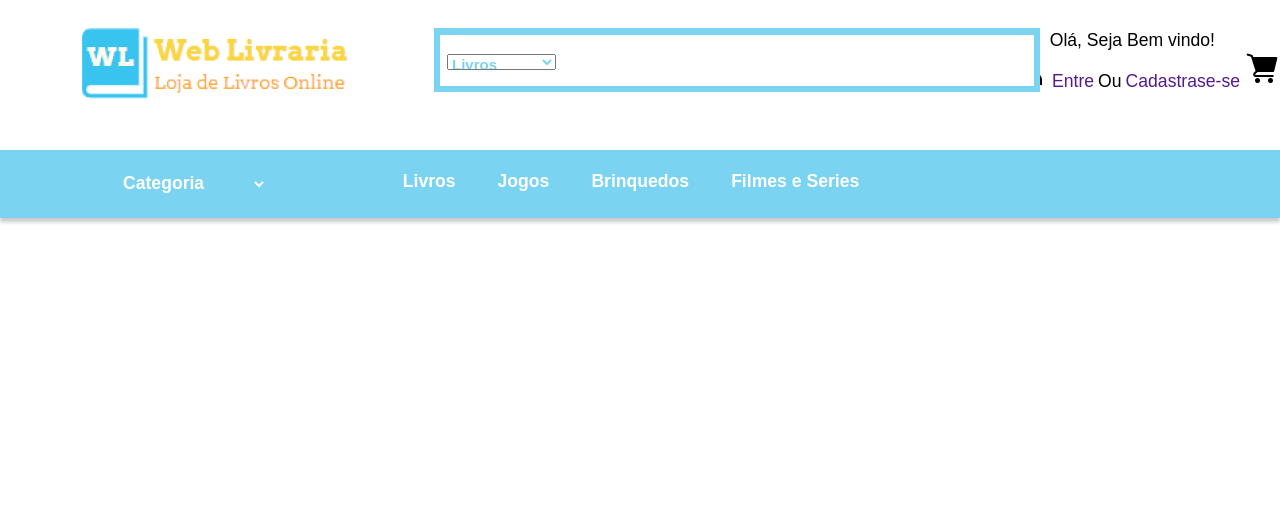
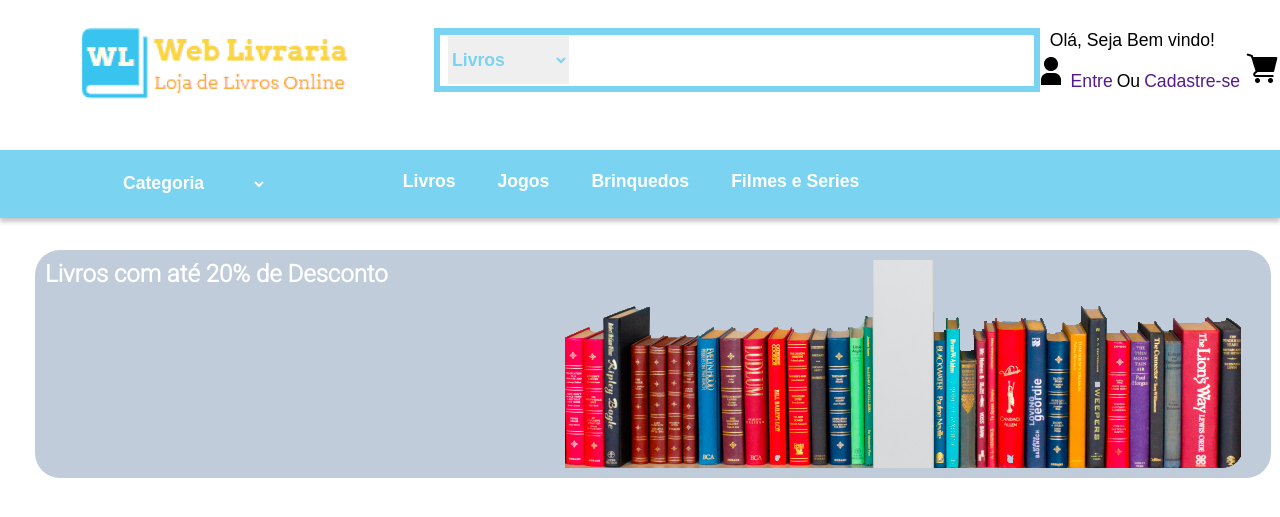
Before and after one commit to DanielZanad/ProjetoUninove4Semestre, a PHP site: page / in a window 1280 px wide. Shown: the top 517 px of the page. Run offline with PHP 8.4, Linux system fonts and the light colour scheme.

Commit message:
Ajustes no botão filtro da search box, criação da div de anuncio com imagem
Ajustes no botão filtro, e adição da div de anuncio juntamente com a imagem e o texto.

Co-Authored-By: DanielZanad <64167362+DanielZanad@users.noreply.github.com>
Co-Authored-By: Lucas Gomes <62185362+GFLucas8@users.noreply.github.com>
Co-Authored-By: William Zeo <william.zeo@gmail.com>

```diff
--- a/index.php
+++ b/index.php
@@ -7,10 +7,17 @@
     <meta charset="UTF-8">
     <meta http-equiv="X-UA-Compatible" content="IE=edge">
     <meta name="viewport" content="width=device-width, initial-scale=1.0">
-    <title>Document</title>
+    <title>Página Inicial</title>
 </head>
 <body>
     <?php include_once './src/header.php'; ?>
     <?php include_once './src/nav.php'; ?>
+
+    <div id="anuncio">
+        <h2>Livros com até 20%
+         de Desconto
+        </h2>
+    <img id="anuncioimagem" src="./img/anuncio.png">
+    </div>
 </body>
 </html>
--- a/src/header.php
+++ b/src/header.php
@@ -14,7 +14,7 @@
             <img src="./img/carbon_user-filled.png" />
             <a href="">Entre</a>
             <p>Ou</p>
-            <a href="">Cadastrase-se</a>
+            <a href="">Cadastre-se</a>
             <a href="">
                 <img src="./img/clarity_shopping-cart-solid.png" id="carrinho" />
             </a>
--- a/styles/style.css
+++ b/styles/style.css
@@ -1,6 +1,9 @@
+@import url('https://fonts.googleapis.com/css2?family=Roboto:wght@300&display=swap');
+
+
 *{
-    margin: 0px;
-    padding: 0px;
+    margin: auto;
+    padding: 0%;
 }
 
 
@@ -27,16 +30,14 @@ img#logo {
 
 select#todosite{
     position: absolute;
-    width: 109px;
-    height: 16px;
+    width: 123px;
+    height: 50px;
     left: 447px;
-    top: 54px;
-
+    top: 35px;
     font-family: Arial, Helvetica, sans-serif;
-    font-style: normal;
-    font-weight: 600;
-    font-size: 15px;
-    line-height: 18px;
+    font-size: 1.1em;
+    font-weight: bold;
+    border: 1px solid #ffffff;
 
     color: #7AD3F0;
 }
@@ -128,6 +129,40 @@ select#categoria{
 
 body {
 
+    margin: 0px;
+    padding: 0px;
+
+}
+
+img#anuncioimagem{
+
+   position:absolute;
+   right: 30px;
+
+
+}
+
+div#anuncio > h2{
+     text-align: center;
+    font-family: 'Roboto', sans-serif;
+    color: white;
+    display: inline;
+
+}
+
+div#anuncio{
+    border-radius: 25px;
+
+    background-color: #C0CCDA;
+    top: 250px;
+    position: absolute;
+    left: 35px;
+    margin-top: 5px;
+    height: 208px;
+    margin: auto;
+    width: 95%;
+    padding: 10px;
+
 }
 
 main{
```
Also changed, not shown: img/anuncio.png (added).
